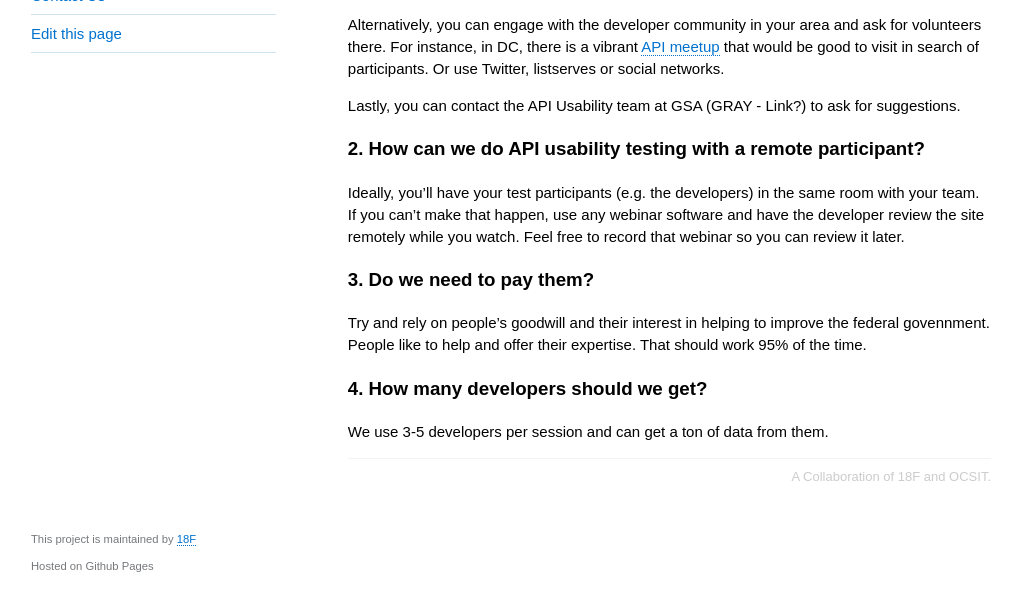
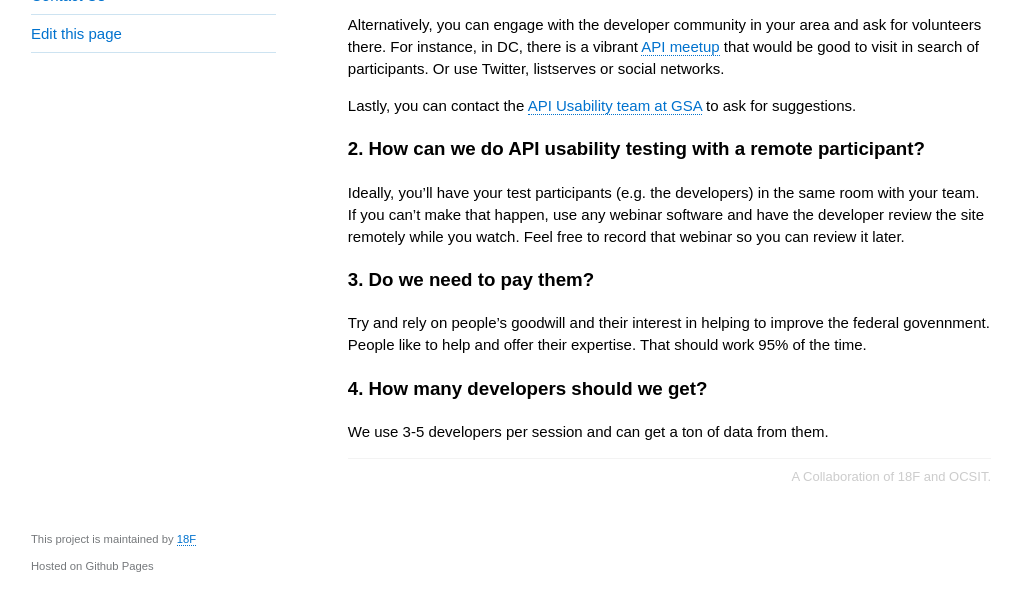
Before and after one commit to 18F/API-Usability-Testing, a Jekyll site: the page built from pages/faq.md, in a window 1280 px wide and 938 px high, cut to the strip 332-938 px from the top of the window. Shown: the whole strip, without its empty margins (129-1150 px from the left). Built offline with Jekyll 4.4.1, drawn with Linux system fonts in a browser that asks for light colours.

Commit message:
adding contact us link

```diff
--- a/pages/faq.md
+++ b/pages/faq.md
@@ -9,7 +9,7 @@ The best source for useful feedback of your API program is from developers who a
 
 Alternatively, you can engage with the developer community in your area and ask for volunteers there.  For instance, in DC, there is a vibrant [API meetup](http://www.meetup.com/DC-Web-API-User-Group/) that would be good to visit in search of participants.  Or use Twitter, listserves or social networks.
 
-Lastly, you can contact the API Usability team at GSA (GRAY - Link?) to ask for suggestions.
+Lastly, you can contact the [API Usability team at GSA](http://18f.github.io/API-Usability-Testing/pages/contact_us.html) to ask for suggestions.
 
 
 ### 2. How can we do API usability testing with a remote participant?
```
